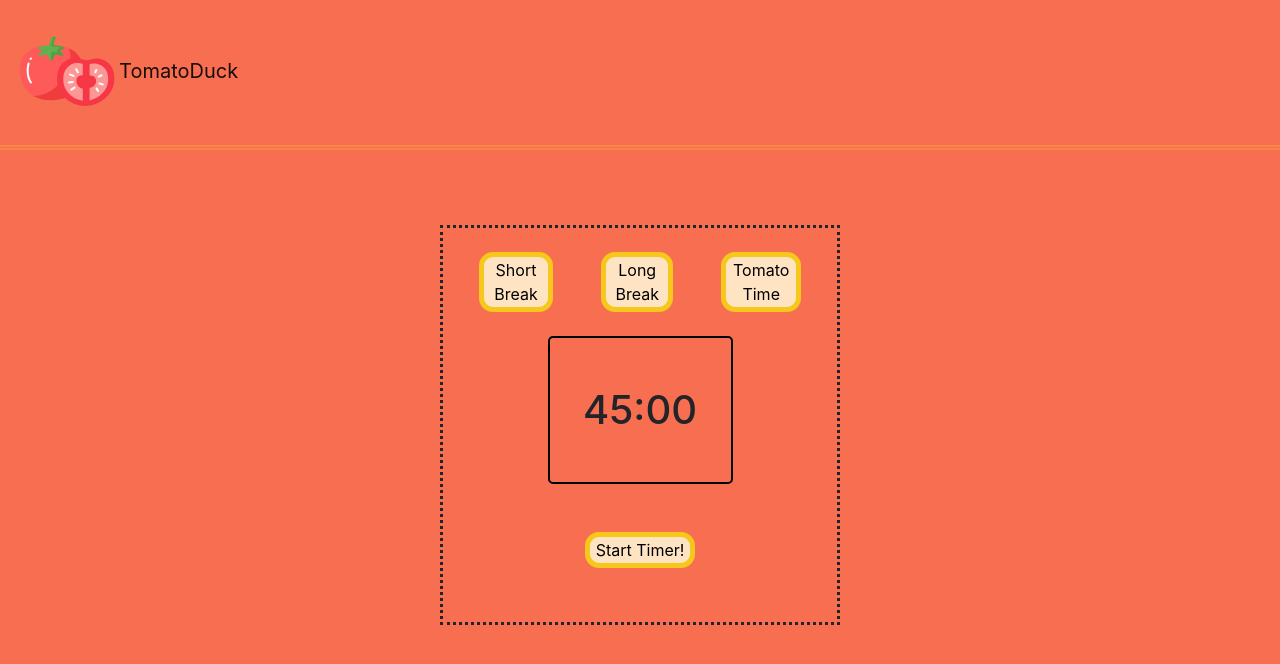
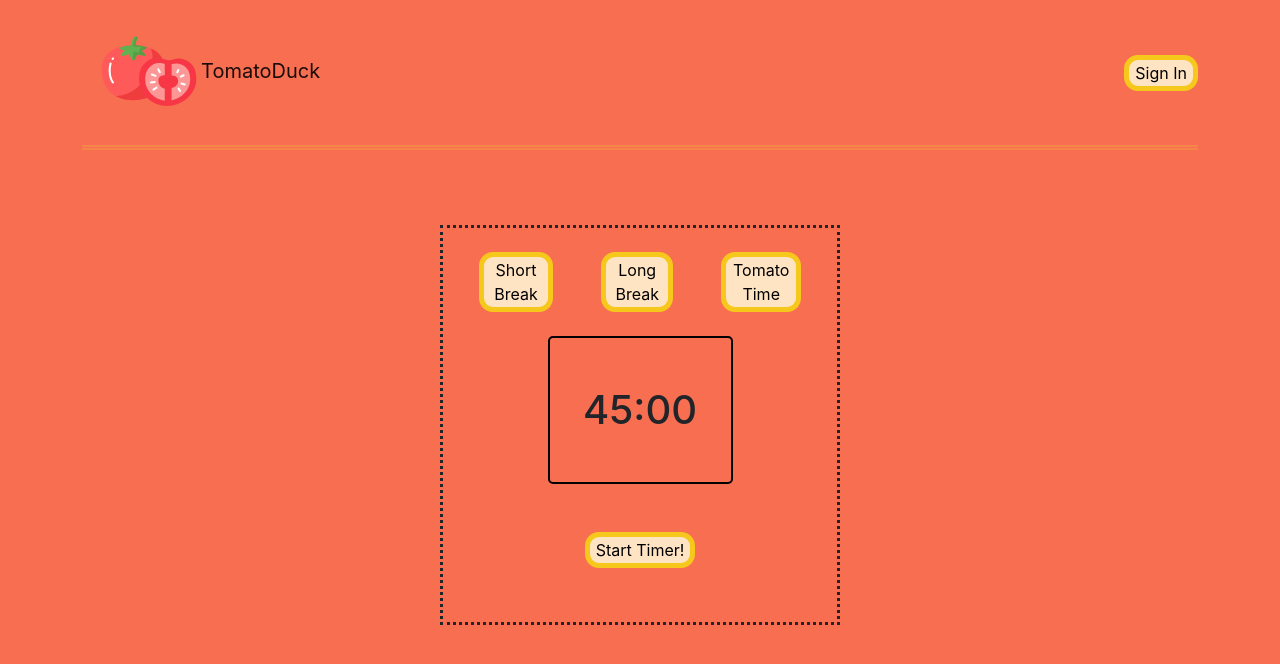
Before and after one commit to indwomt/tomatoduck, a React (Create React App) app in the folder client/: page / in a window 1280 px wide. Shown: the top 664 px of the page. Built offline with nearby package versions, Linux system fonts and the light colour scheme; the HTML template or start-up script is replaced by a standard one.

Commit message:
sign in button added to nav

```diff
--- a/client/src/App.css
+++ b/client/src/App.css
@@ -61,7 +61,8 @@
 }
 
 .setting-btn,
-.start-btn {
+.start-btn,
+.login-btn {
   border: 5px solid #F6C81C;
 border-radius: 14px;
 background-color: bisque;
--- a/client/src/components/Header.js
+++ b/client/src/components/Header.js
@@ -3,11 +3,15 @@ import icon from '../assets/tomato-24.svg'
 
 export default function Header() {
     return (
+    <div class='container'>
       <nav className="navbar">
+
         <a className="navbar-brand" href="#">
           <img src={icon} />
           TomatoDuck
         </a>
+        <button class='login-btn'>Sign In</button>
       </nav>
+      </div>
     );
   }
```
